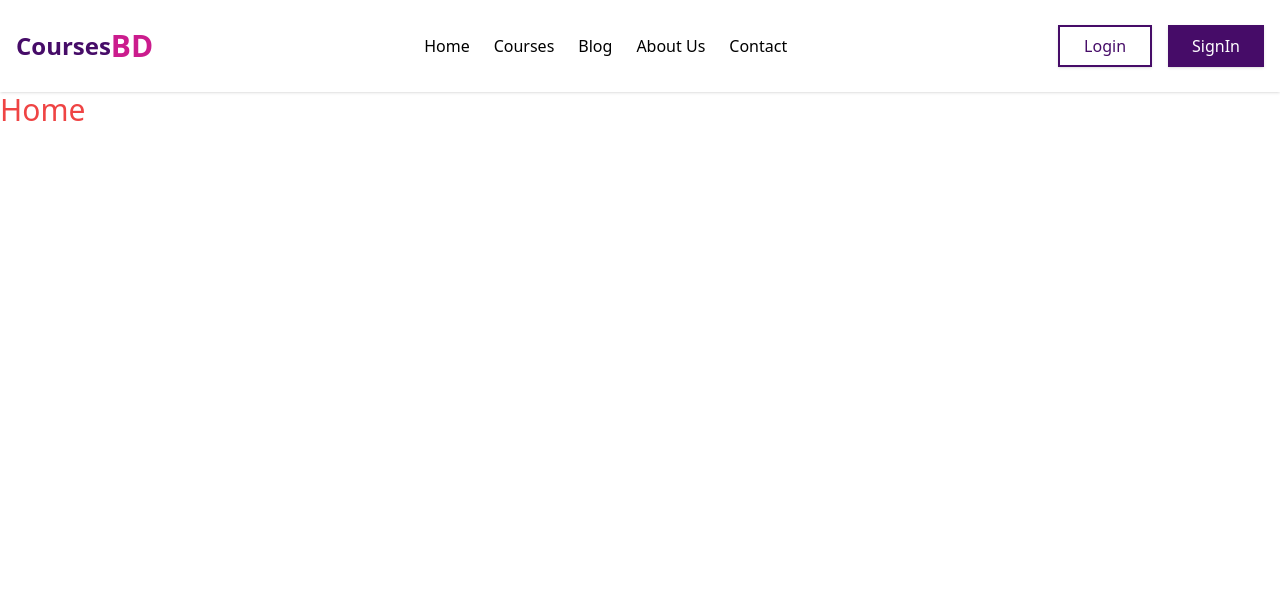
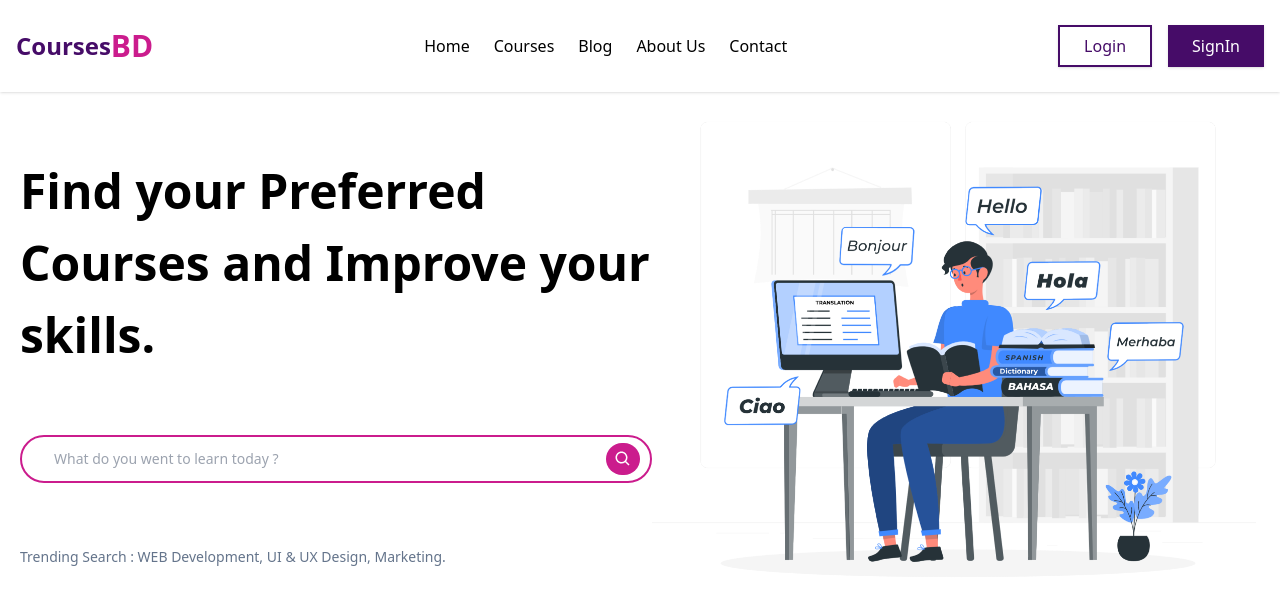
Before and after one commit to anishazahan/BD-Courses, a React (Create React App) app: page / in a window 1280 px wide. Shown: the top 604 px of the page. Built offline with nearby package versions, Linux system fonts and the light colour scheme.

Commit message:
hero section design in home component

```diff
--- /dev/null
+++ b/src/components/Home/HeroSection.js
@@ -0,0 +1,39 @@
+import React from 'react'
+import {BiSearch} from  'react-icons/bi'
+import heroImg from "../../img/hero.png"
+
+const HeroSection = () => {
+  return (
+    <>
+
+    <div className="max-w-7xl mx-auto px-6 lg:pl-5">
+        <div className="flex flex-col lg:flex-row items-center">
+            <div className="hero-content">
+                <h2 className='text-[6vh] font-bold mb-[4rem]'>Find your Preferred Courses
+                and Improve your skills. </h2>
+                <div className="search-box mb-[4rem]">
+                <div class="max-w-2xl mx-auto">
+                    <form>
+                    <div class="relative">
+                        <input type="search"class="block p-3 pl-8 w-full text-sm text-gray-900 rounded-full border-[2px] border-secondary focus:outline-0 font-medium" placeholder="What do you went to learn today ?" required/>
+                        <div class="text-white text-lg font-bold flex absolute inset-y-0 right-0 items-center px-2 mr-3 py-2 bg-secondary rounded-full m-2 pointer-events-none">
+                        <BiSearch></BiSearch>
+                        </div>
+                    </div>
+                 </form>
+             </div>
+                </div>
+                <p className='text-sm text-slate-500'>Trending Search : WEB Development, UI & UX Design, Marketing.</p>
+            </div>
+            <div className="hero-img-content">
+                <img src={heroImg} alt="" />
+            </div>
+        </div>
+    </div>
+
+
+    </>
+  )
+}
+
+export default HeroSection
--- a/src/pages/Home/Home.js
+++ b/src/pages/Home/Home.js
@@ -1,8 +1,11 @@
 import React from 'react'
+import HeroSection from '../../components/Home/HeroSection'
 
 const Home = () => {
   return (
-    <div className='text-3xl text-red-500'>Home</div>
+   <>
+   <HeroSection></HeroSection>
+   </>
   )
 }
 
```
Also changed, not shown: src/img/hero.png (added), src/img/undraw_Skateboard_re_we2n-removebg-preview 1.png (added).
